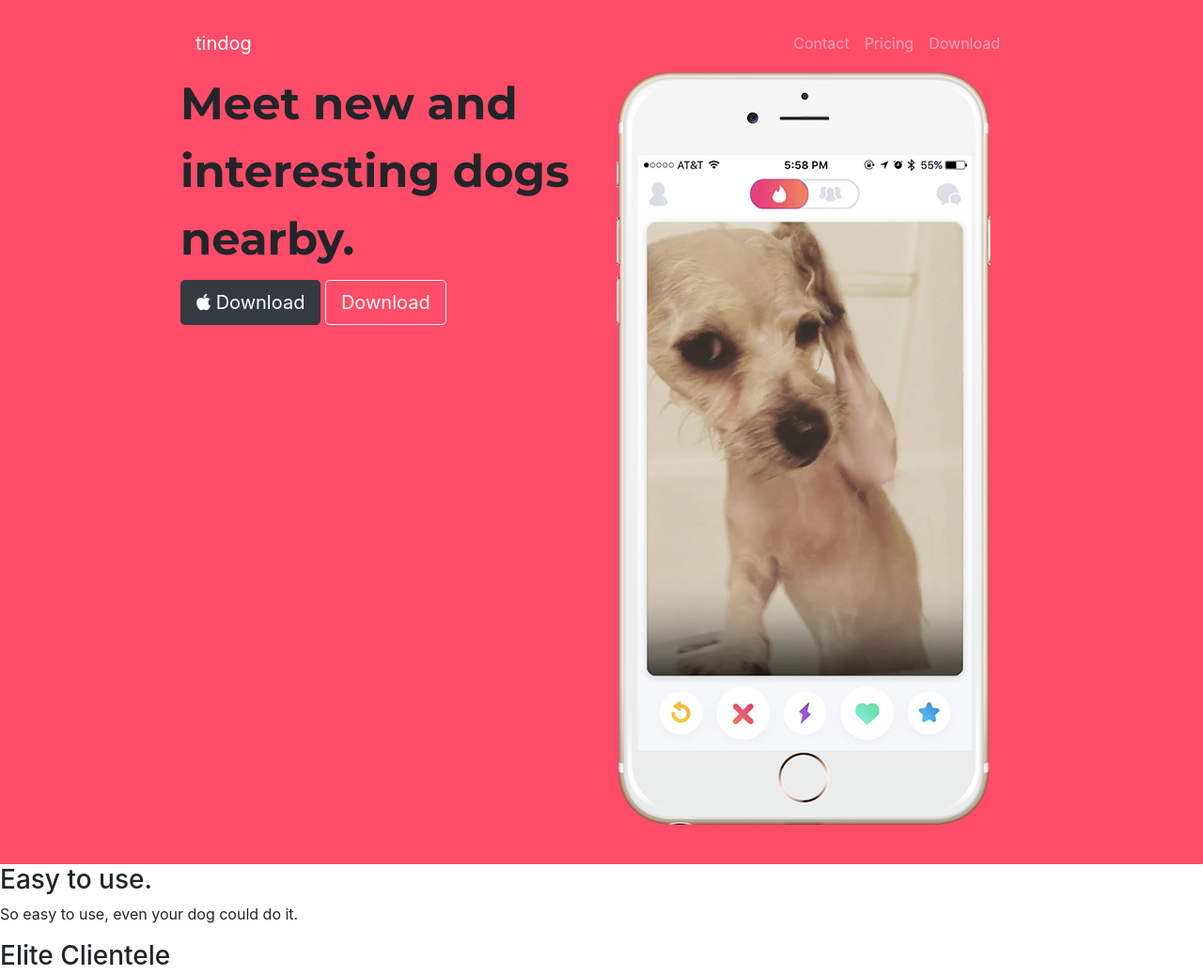
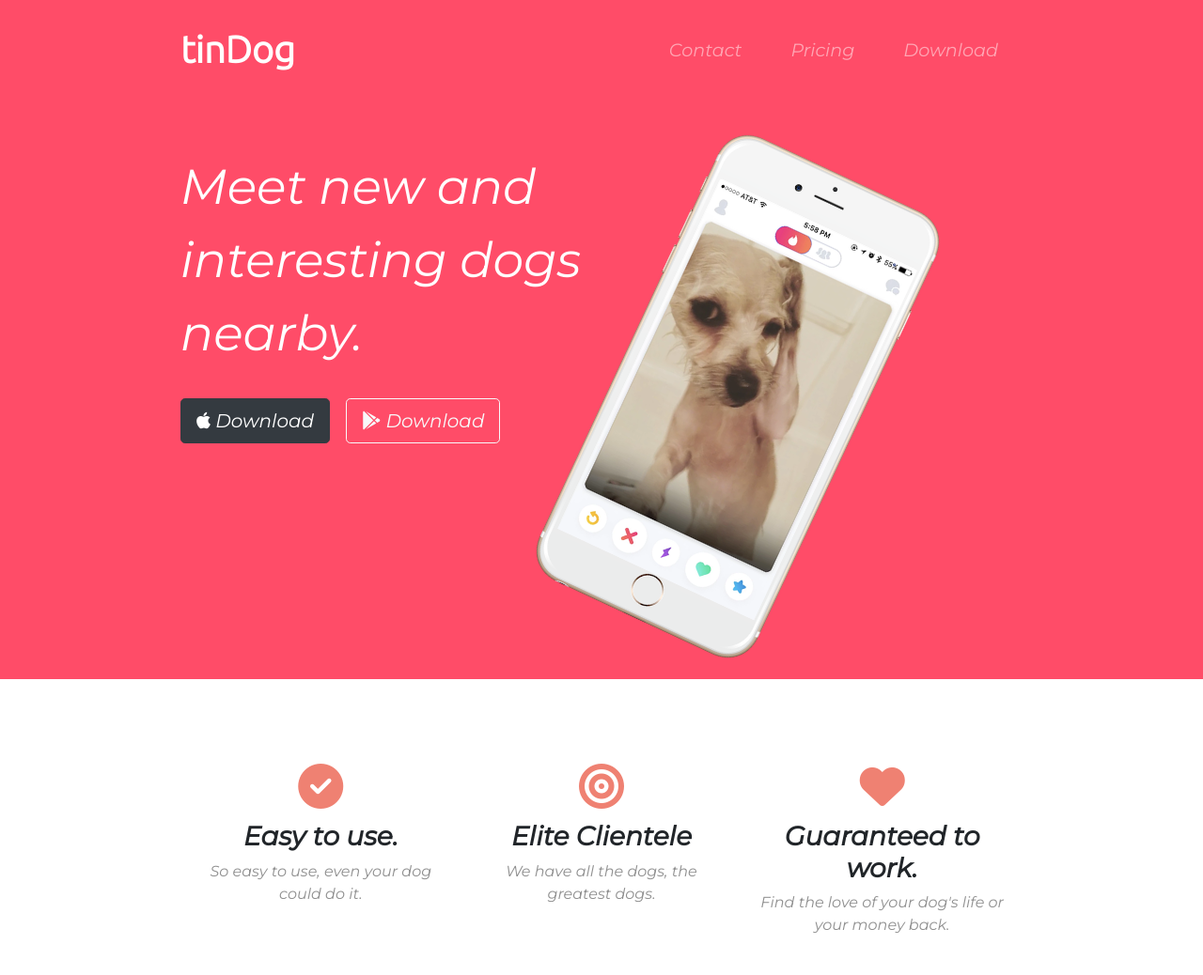
Before and after one commit to sboulom/tindog, a plain HTML site: page index.html in a window 1280 px wide. Shown: the part 20-1058 px from the top of the page at 94% size. Drawn offline with nearby package versions, Linux system fonts and the light colour scheme.

Commit message:
feature section and hover

```diff
--- a/css/styles.css
+++ b/css/styles.css
@@ -1,5 +1,6 @@
 #title {
     background-color: #ff4c68;
+    color: #fff
 }
 
 .container-fluid{
@@ -8,6 +9,70 @@
 
 h1 {
     font-family: 'Montserrat', sans-serif;
-    font-size: 3rem;
+    font-size: 3.25rem;
     line-height: 1.5;
 }
+
+h3 {
+    font-weight: bold;
+}
+
+p {
+    color: #8f8f8f;
+}
+
+body {
+    font-family: 'Montserrat', sans-serif;
+}
+
+/* navigation bar  */
+
+.navbar {
+ padding: 0 0 4.5rem;
+}
+
+.navbar-brand {
+    font-family: "Ubuntu";
+    font-size: 2.5rem;
+    font-weight: bold;
+}
+
+.nav-item {
+    padding: 0 18px;
+}
+
+.nav-link {
+    font-size: 1.2rem;
+    font-family: 'Montserrat';
+}
+
+/* Download Button  */
+.download-button {
+    margin: 5% 3% 5% 0;
+}
+
+/* title image  */
+.title-image {
+    width: 60%;
+    transform: rotate(25deg)
+}
+
+/* feature section  */
+.fas {
+    color: #ef8172;
+    font-size: 3rem;
+    padding-bottom: 5%;
+}
+
+.fas:hover {
+    color: #ff4c68;
+    font-size: 5rem;
+}
+
+#features {
+    padding: 7% 15%;
+}
+
+.feature-box {
+    text-align: center;
+}
--- a/index.html
+++ b/index.html
@@ -5,7 +5,7 @@
   <meta charset="utf-8">
   <title>TinDog</title>
   <!-- google fonts -->
-  <link href="https://fonts.googleapis.com/css2?family=Montserrat:wght@700;900&family=Ubuntu:wght@300&display=swap" rel="stylesheet">
+  <link href="https://fonts.googleapis.com/css2?family=Montserrat:ital@1&family=Ubuntu:wght@300&display=swap" rel="stylesheet">
 
   <!-- bootstrap and CSS style sheets -->
   <link rel="stylesheet" href="https://stackpath.bootstrapcdn.com/bootstrap/4.5.2/css/bootstrap.min.css" integrity="sha384-JcKb8q3iqJ61gNV9KGb8thSsNjpSL0n8PARn9HuZOnIxN0hoP+VmmDGMN5t9UJ0Z" crossorigin="anonymous">
@@ -27,7 +27,7 @@
     <div class="container-fluid">
     <!-- Nav Bar -->
     <nav class="navbar navbar-expand-lg navbar-dark">
-      <a class="navbar-brand" href="#">tindog</a>
+      <a class="navbar-brand" href="#">tinDog</a>
       <button class="navbar-toggler" type="button" data-toggle="collapse" data-target="#navbarSupportedContent" aria-controls="navbarSupportedContent" aria-expanded="false" aria-label="Toggle navigation">
         <span class="navbar-toggler-icon"></span>
       </button>
@@ -53,12 +53,12 @@
    <div class="row">
      <div class="col-lg-6">
       <h1>Meet new and interesting dogs nearby.</h1>
-      <button type="button" class="btn btn-dark btn-lg"><i class="fab fa-apple"></i> Download</button>
-      <button type="button" class="btn btn-outline-light btn-lg">Download</button>
+      <button type="button" class="btn btn-dark btn-lg download-button"><i class="fab fa-apple"></i> Download</button>
+      <button type="button" class="btn btn-outline-light btn-lg download-button"><i class="fab fa-google-play"></i> Download</button>
      </div>
 
     <div class="col-lg-6">
-      <img src="images/iphone6.png" alt="iphone-mockup">
+      <img class="title-image" src="images/iphone6.png" alt="iphone-mockup">
     </div>
     </div>
   </section>
@@ -67,15 +67,29 @@
   <!-- Features -->
 
   <section id="features">
+    <div class="container">
 
+      <div class="row">
+        <div class="feature-box col-lg-4">
+          <i class="fas fa-check-circle"></i>
           <h3>Easy to use.</h3>
           <p>So easy to use, even your dog could do it.</p>
+        </div>
 
+        <div class="feature-box col-lg-4">
+          <i class="fas fa-bullseye"></i>
           <h3>Elite Clientele</h3>
           <p>We have all the dogs, the greatest dogs.</p>
+        </div>
 
+        <div class="feature-box col-lg-4">
+          <i class="fas fa-heart"></i>
           <h3>Guaranteed to work.</h3>
           <p>Find the love of your dog's life or your money back.</p>
+        </div>
+
+      </div>
+    </div>
 
   </section>
 
```
Lines whose indentation alone changed are shown as unchanged.
